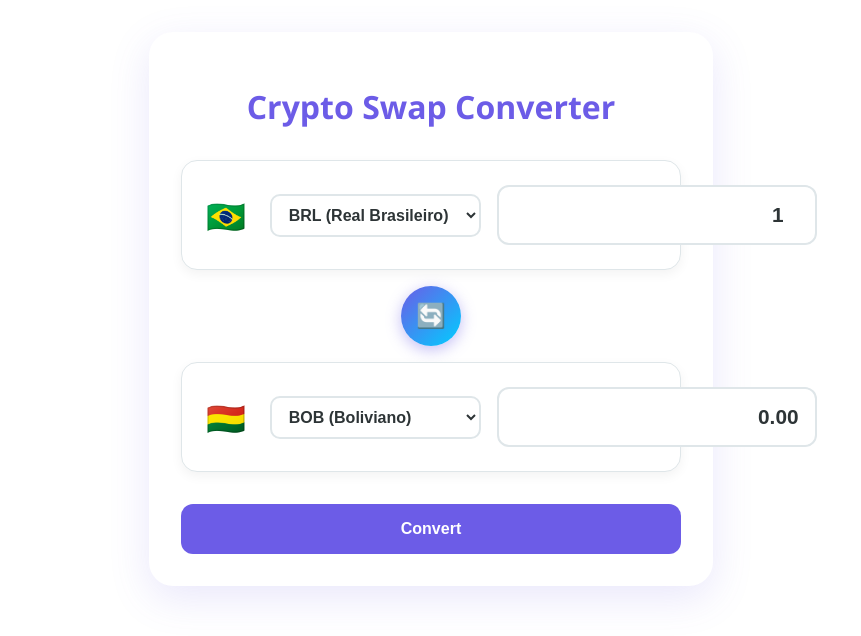
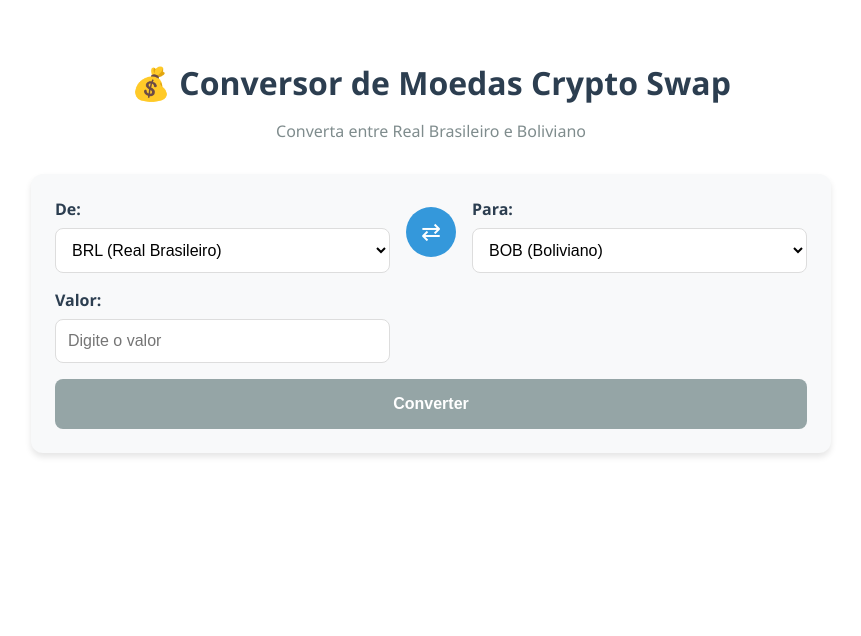
Before and after one commit to PauloTorrente/crypto-swap, a React (Vite) app: page / in a window 1280 px wide. Shown: the top 636 px of the page, without its empty margins (209-1070 px from the left). Built offline with nearby package versions, Linux system fonts and the light colour scheme.

Commit message:
Update brabo

```diff
--- a/src/App.jsx
+++ b/src/App.jsx
@@ -1,323 +1,280 @@
-import { useState, useEffect } from 'react';
+import React, { useState } from 'react';
+import styled from 'styled-components';
 import { motion, AnimatePresence } from 'framer-motion';
-import styled, { keyframes } from 'styled-components';
 import axios from 'axios';
-
-// Animations
-const fadeIn = keyframes`
-  from { opacity: 0; transform: translateY(10px); }
-  to { opacity: 1; transform: translateY(0); }
-`;
-
-const pulse = keyframes`
-  0% { transform: scale(1); }
-  50% { transform: scale(1.05); }
-  100% { transform: scale(1); }
-`;
-
-// Styled Components
-const Container = styled.div`
-  max-width: 500px;
-  margin: 2rem auto;
-  padding: 2rem;
-  background: #fff;
-  border-radius: 24px;
-  box-shadow: 0 12px 40px rgba(108, 92, 231, 0.15);
-  font-family: 'Segoe UI', system-ui, sans-serif;
-`;
-
-const Header = styled(motion.div)`
-  text-align: center;
-  margin-bottom: 2rem;
-  h1 {
-    color: #6C5CE7;
-    font-size: 2rem;
-    margin-bottom: 0.5rem;
-  }
-`;
-
-const CurrencyCard = styled(motion.div)`
-  padding: 1.5rem;
-  background: #fff;
-  border-radius: 16px;
-  margin: 1rem 0;
-  display: flex;
-  align-items: center;
-  gap: 1rem;
-  box-shadow: 0 4px 12px rgba(0, 0, 0, 0.05);
-  border: 1px solid #DFE6E9;
-`;
-
-const Input = styled.input`
-  flex: 1;
-  padding: 1rem;
-  border: 2px solid #DFE6E9;
-  border-radius: 12px;
-  font-size: 1.3rem;
-  font-weight: 600;
-  color: #2D3436;
-  text-align: right;
-`;
-
-const Select = styled.select`
-  padding: 0.6rem 0.8rem;
-  border-radius: 10px;
-  font-size: 1rem;
-  font-weight: 600;
-  border: 2px solid #DFE6E9;
-  color: #2D3436;
-  background: #fff;
-`;
-
-const SwapButton = styled(motion.button)`
-  background: linear-gradient(135deg, #6C5CE7, #00CEFF);
-  color: white;
-  border: none;
-  padding: 1rem;
-  border-radius: 50%;
-  cursor: pointer;
-  margin: 1rem auto;
-  display: flex;
-  align-items: center;
-  justify-content: center;
-  width: 60px;
-  height: 60px;
-  font-size: 1.5rem;
-  box-shadow: 0 4px 15px rgba(108, 92, 231, 0.4);
-  &:hover {
-    animation: ${pulse} 1.5s infinite;
-  }
-`;
-
-const CalculationSteps = styled(motion.div)`
-  margin-top: 2rem;
-  padding: 1.5rem;
-  background: #F9F9FF;
-  border-radius: 16px;
-  animation: ${fadeIn} 0.5s ease-out;
-`;
-
-const Step = styled(motion.div)`
-  display: flex;
-  justify-content: space-between;
-  padding: 0.8rem 0;
-  border-bottom: 1px dashed #DFE6E9;
-  &:last-child {
-    border-bottom: none;
-  }
-`;
-
-const ResultCard = styled(motion.div)`
-  padding: 1.5rem;
-  background: #6C5CE7;
-  color: white;
-  border-radius: 16px;
-  margin-top: 1.5rem;
-  text-align: center;
-  font-size: 1.2rem;
-  font-weight: 700;
-`;
-
-const Flag = styled.span`
-  font-size: 2rem;
-  margin-right: 0.5rem;
-`;
 
 const CurrencyConverter = () => {
   const [fromCurrency, setFromCurrency] = useState('BRL');
   const [toCurrency, setToCurrency] = useState('BOB');
-  const [amount, setAmount] = useState(1);
+  const [amount, setAmount] = useState('');
   const [result, setResult] = useState(null);
   const [loading, setLoading] = useState(false);
-  const [showSteps, setShowSteps] = useState(false);
+  const [error, setError] = useState(null);
 
   const convertCurrency = async () => {
+    const numericAmount = parseFloat(amount);
+    if ((!numericAmount) || isNaN(numericAmount)) {
+      setError('Por favor insira um valor válido');
+      return;
+    }
+
     setLoading(true);
+    setError(null);
+
     try {
       const response = await axios.post('https://backend-crypto-swap.onrender.com/api/rates/convert', {
         from: fromCurrency,
         to: toCurrency,
-        amount: amount
+        amount: numericAmount
       });
+
       setResult(response.data);
-      setShowSteps(true);
-    } catch (error) {
-      console.error('Error converting currency:', error);
+    } catch (err) {
+      setError(err.response?.data?.message || 'Falha na conversão. Tente novamente.');
     } finally {
       setLoading(false);
     }
   };
 
-  const handleSwap = () => {
+  const swapCurrencies = () => {
     setFromCurrency(toCurrency);
     setToCurrency(fromCurrency);
-    setShowSteps(false);
+    setResult(null);
   };
 
   const formatCurrency = (value, currency) => {
     return new Intl.NumberFormat('pt-BR', {
       style: 'currency',
-      currency: currency
+      currency: currency === 'BRL' ? 'BRL' : 'BOB',
+      minimumFractionDigits: 2,
+      maximumFractionDigits: 2
     }).format(value);
-  };
-
-  const getFlagEmoji = (currencyCode) => {
-    const emojiMap = {
-      BRL: '🇧🇷',
-      BOB: '🇧🇴',
-      USD: '🇺🇸',
-      EUR: '🇪🇺'
-    };
-    return emojiMap[currencyCode] || '💱';
   };
 
   return (
     <Container>
-      <Header
-        initial={{ y: -20, opacity: 0 }}
-        animate={{ y: 0, opacity: 1 }}
-        transition={{ duration: 0.5 }}
-      >
-        <h1>Crypto Swap Converter</h1>
+      <Header>
+        <h1>💰 Conversor de Moedas Crypto Swap</h1>
+        <p>Converta entre Real Brasileiro e Boliviano</p>
       </Header>
 
-      <CurrencyCard
-        initial={{ x: -20, opacity: 0 }}
-        animate={{ x: 0, opacity: 1 }}
-        transition={{ delay: 0.1, duration: 0.5 }}
-      >
-        <Flag>{getFlagEmoji(fromCurrency)}</Flag>
-        <Select
+      <FormContainer>
+        <InputGroup>
+          <label>De:</label>
+          <CurrencySelect
             value={fromCurrency}
-          onChange={(e) => setFromCurrency(e.target.value)}
+            onChange={(e) => {
+              setFromCurrency(e.target.value);
+              setResult(null);
+            }}
           >
             <option value="BRL">BRL (Real Brasileiro)</option>
             <option value="BOB">BOB (Boliviano)</option>
-        </Select>
+          </CurrencySelect>
+        </InputGroup>
+
+        <SwapButton
+          onClick={swapCurrencies}
+          whileHover={{ scale: 1.1 }}
+          whileTap={{ scale: 0.9 }}
+        >
+          ⇄
+        </SwapButton>
+
+        <InputGroup>
+          <label>Para:</label>
+          <CurrencySelect
+            value={toCurrency}
+            onChange={(e) => {
+              setToCurrency(e.target.value);
+              setResult(null);
+            }}
+          >
+            <option value="BOB">BOB (Boliviano)</option>
+            <option value="BRL">BRL (Real Brasileiro)</option>
+          </CurrencySelect>
+        </InputGroup>
+
+        <InputGroup>
+          <label>Valor:</label>
           <Input
             type="number"
             value={amount}
-          onChange={(e) => setAmount(e.target.value)}
-          min="0"
+            onChange={(e) => {
+              setAmount(e.target.value);
+              setResult(null);
+            }}
+            min="0.01"
             step="0.01"
+            placeholder="Digite o valor"
           />
-      </CurrencyCard>
+        </InputGroup>
 
-      <SwapButton
-        onClick={handleSwap}
-        whileHover={{ scale: 1.1 }}
-        whileTap={{ scale: 0.9 }}
+        <ConvertButton
+          onClick={convertCurrency}
+          disabled={loading || !amount}
+          whileHover={{ scale: 1.05 }}
+          whileTap={{ scale: 0.95 }}
         >
-        🔄
-      </SwapButton>
+          {loading ? 'Convertendo...' : 'Converter'}
+        </ConvertButton>
+      </FormContainer>
 
-      <CurrencyCard
-        initial={{ x: 20, opacity: 0 }}
-        animate={{ x: 0, opacity: 1 }}
-        transition={{ delay: 0.2, duration: 0.5 }}
+      {error && (
+        <ErrorBox
+          initial={{ opacity: 0, y: -20 }}
+          animate={{ opacity: 1, y: 0 }}
+          exit={{ opacity: 0 }}
         >
-        <Flag>{getFlagEmoji(toCurrency)}</Flag>
-        <Select
-          value={toCurrency}
-          onChange={(e) => setToCurrency(e.target.value)}
-        >
-          <option value="BOB">BOB (Boliviano)</option>
-          <option value="BRL">BRL (Real Brasileiro)</option>
-        </Select>
-        <Input
-          type="text"
-          value={result ? formatCurrency(result.finalAmount, toCurrency) : '0.00'}
-          readOnly
-        />
-      </CurrencyCard>
-
-      <motion.button
-        onClick={convertCurrency}
-        whileHover={{ scale: 1.02 }}
-        whileTap={{ scale: 0.98 }}
-        style={{
-          width: '100%',
-          padding: '1rem',
-          background: '#6C5CE7',
-          color: 'white',
-          border: 'none',
-          borderRadius: '12px',
-          fontSize: '1rem',
-          fontWeight: '600',
-          marginTop: '1rem',
-          cursor: 'pointer'
-        }}
-      >
-        {loading ? 'Calculating...' : 'Convert'}
-      </motion.button>
+          {error}
+        </ErrorBox>
+      )}
 
       <AnimatePresence>
-        {showSteps && result && (
-          <CalculationSteps
+        {result && (
+          <ResultContainer
             initial={{ opacity: 0, height: 0 }}
             animate={{ opacity: 1, height: 'auto' }}
             exit={{ opacity: 0, height: 0 }}
             transition={{ duration: 0.5 }}
           >
-            <h3>Calculation Steps</h3>
-
-            <Step>
-              <span>Original Amount:</span>
-              <span>{formatCurrency(result.originalAmount, fromCurrency)}</span>
-            </Step>
-
-            <Step>
-              <span>Bank Fee ({result.steps.exchangeRateUsed.bankFeeRate * 100}%):</span>
-              <span>-{formatCurrency(result.steps.bankFee, fromCurrency)}</span>
-            </Step>
-
-            <Step>
-              <span>Net After Bank:</span>
-              <span>{formatCurrency(result.steps.netAfterBank, fromCurrency)}</span>
-            </Step>
-
-            <Step>
-              <span>Convert to USDT (Rate: {result.steps.exchangeRateUsed.from}):</span>
-              <span>{result.steps.usdtAcquired} USDT</span>
-            </Step>
-
-            <Step>
-              <span>Platform Fee ({result.steps.exchangeRateUsed.usdt * 100}%):</span>
-              <span>-{result.steps.platformFee} USDT</span>
-            </Step>
-
-            <Step>
-              <span>Net USDT:</span>
-              <span>{result.steps.netUsdt} USDT</span>
-            </Step>
-
-            <Step>
-              <span>Spread ({result.steps.exchangeRateUsed.spreadRate * 100}%):</span>
-              <span>-{result.steps.spread} USDT</span>
-            </Step>
-
-            <Step>
-              <span>Final USDT:</span>
-              <span>{result.steps.finalUsdt} USDT</span>
-            </Step>
-
-            <Step>
-              <span>Convert to {toCurrency} (Rate: {result.steps.exchangeRateUsed.to}):</span>
-              <span>{formatCurrency(result.finalAmount, toCurrency)}</span>
-            </Step>
-
-            <ResultCard
-              initial={{ scale: 0.9 }}
-              animate={{ scale: 1 }}
-              transition={{ delay: 0.5 }}
-            >
-              Final Amount: {formatCurrency(result.finalAmount, toCurrency)}
-            </ResultCard>
-          </CalculationSteps>
+            <FinalResult>
+              <h3>Resultado da Conversão</h3>
+              <Amount>
+                {formatCurrency(result.originalAmount, result.fromCurrency)} ➔{' '}
+                {formatCurrency(result.finalAmount, result.toCurrency)}
+              </Amount>
+            </FinalResult>
+          </ResultContainer>
         )}
       </AnimatePresence>
     </Container>
   );
 };
 
+// Estilos mantidos sem alterações
+const Container = styled.div`
+  max-width: 800px;
+  margin: 0 auto;
+  padding: 2rem;
+  font-family: 'Segoe UI', Tahoma, Geneva, Verdana, sans-serif;
+`;
+
+const Header = styled.header`
+  text-align: center;
+  margin-bottom: 2rem;
+
+  h1 {
+    color: #2c3e50;
+    margin-bottom: 0.5rem;
+  }
+
+  p {
+    color: #7f8c8d;
+  }
+`;
+
+const FormContainer = styled.div`
+  display: grid;
+  grid-template-columns: 1fr auto 1fr;
+  gap: 1rem;
+  align-items: end;
+  margin-bottom: 2rem;
+  background: #f8f9fa;
+  padding: 1.5rem;
+  border-radius: 12px;
+  box-shadow: 0 4px 6px rgba(0, 0, 0, 0.1);
+`;
+
+const InputGroup = styled.div`
+  display: flex;
+  flex-direction: column;
+
+  label {
+    margin-bottom: 0.5rem;
+    font-weight: 600;
+    color: #2c3e50;
+  }
+`;
+
+const CurrencySelect = styled.select`
+  padding: 0.75rem;
+  border: 1px solid #ddd;
+  border-radius: 8px;
+  font-size: 1rem;
+  background: white;
+`;
+
+const Input = styled.input`
+  padding: 0.75rem;
+  border: 1px solid #ddd;
+  border-radius: 8px;
+  font-size: 1rem;
+`;
+
+const SwapButton = styled(motion.button)`
+  background: #3498db;
+  color: white;
+  border: none;
+  border-radius: 50%;
+  width: 50px;
+  height: 50px;
+  font-size: 1.5rem;
+  cursor: pointer;
+  display: flex;
+  align-items: center;
+  justify-content: center;
+  margin-bottom: 1rem;
+`;
+
+const ConvertButton = styled(motion.button)`
+  grid-column: 1 / -1;
+  padding: 1rem;
+  background: #2ecc71;
+  color: white;
+  border: none;
+  border-radius: 8px;
+  font-size: 1rem;
+  font-weight: 600;
+  cursor: pointer;
+  transition: background 0.2s;
+
+  &:disabled {
+    background: #95a5a6;
+    cursor: not-allowed;
+  }
+`;
+
+const ErrorBox = styled(motion.div)`
+  padding: 1rem;
+  background: #e74c3c;
+  color: white;
+  border-radius: 8px;
+  margin-bottom: 1rem;
+  text-align: center;
+`;
+
+const ResultContainer = styled(motion.div)`
+  background: white;
+  border-radius: 12px;
+  padding: 1.5rem;
+  box-shadow: 0 4px 6px rgba(0, 0, 0, 0.1);
+  overflow: hidden;
+  text-align: center;
+`;
+
+const FinalResult = styled.div`
+  h3 {
+    color: #2c3e50;
+    margin-bottom: 0.5rem;
+  }
+`;
+
+const Amount = styled.div`
+  font-size: 1.5rem;
+  font-weight: 700;
+  color: #27ae60;
+  margin: 1rem 0;
+`;
+
 export default CurrencyConverter;
```
Lines whose indentation alone changed are shown as unchanged.
